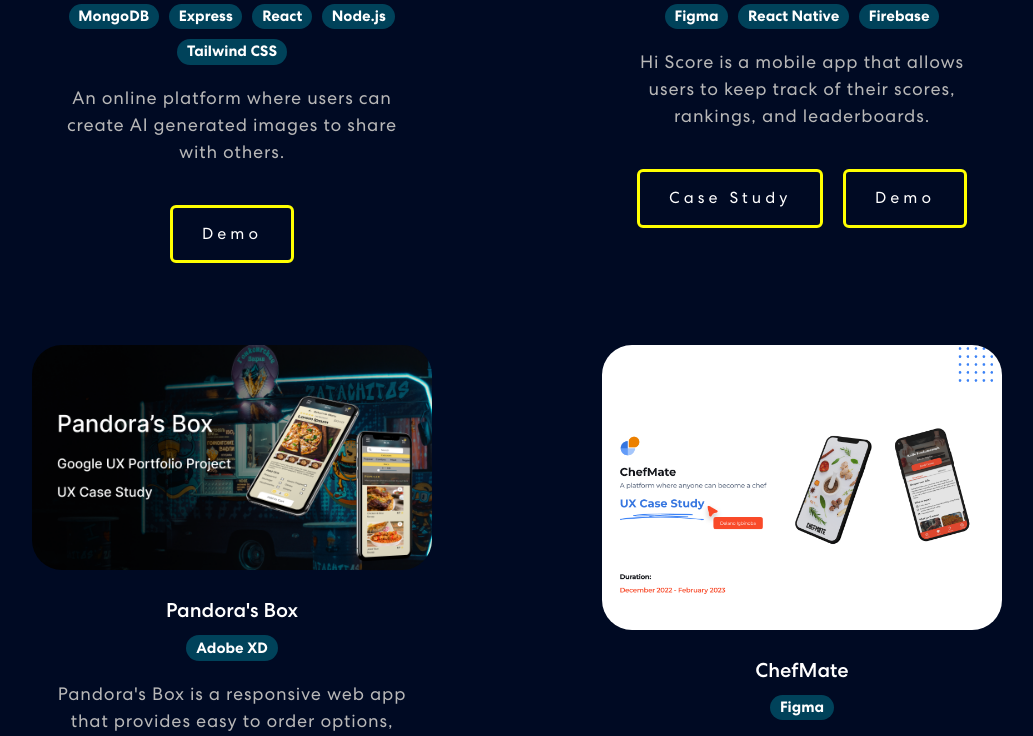
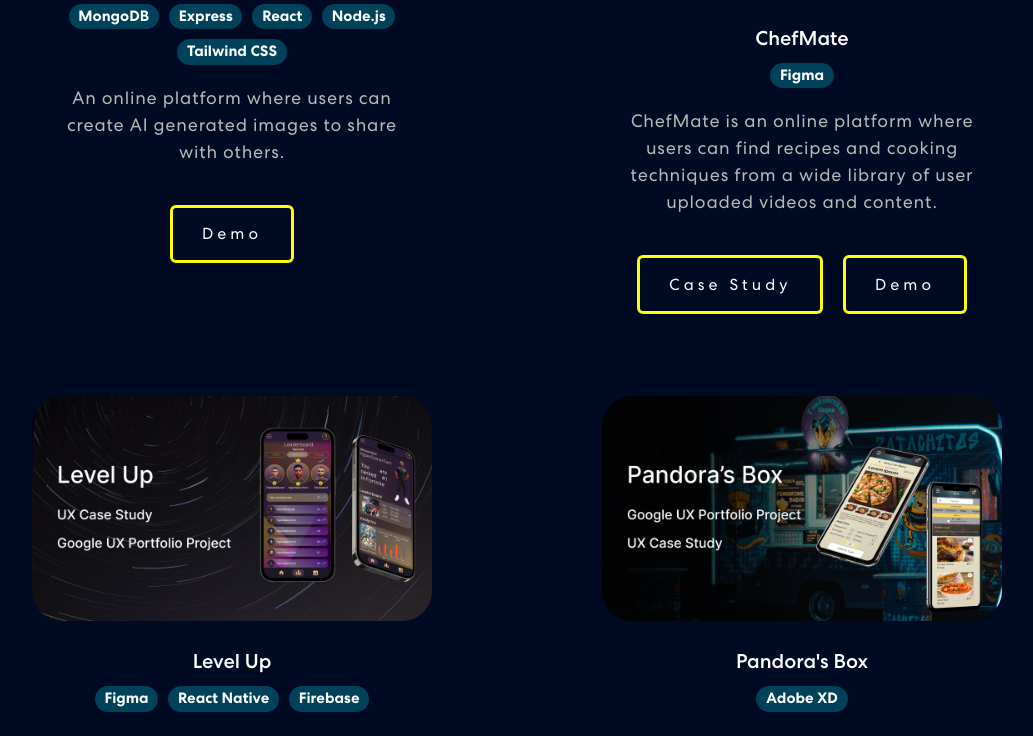
Before and after one commit to digbinoba/digbinoba.github.io, a React (Create React App) app: page / in a window 1280 px wide. Shown: the part 2116-2852 px from the top of the page, without its empty margins (74-1107 px from the left). Built offline with nearby package versions, Linux system fonts and the light colour scheme.

Commit message:
changed order of projects

```diff
--- a/src/assets/files/projects.js
+++ b/src/assets/files/projects.js
@@ -9,12 +9,24 @@ export const projects = [
     liveDemoLink: "https://deft-bombolone-6768a1.netlify.app/",
   },
   {
-    title: "Hi Score",
+    title: "ChefMate",
+    projectType: "UX/UI",
+    thumbnail: "/project-img/p3cover.png",
+    tags: ["Figma"],
+    details:
+      "ChefMate is an online platform where users can find recipes and cooking techniques from a wide library of user uploaded videos and content.",
+    caseStudyLink:
+      "https://www.behance.net/gallery/163329633/ChefMate-Cooking-Learning-Platform-UX-Case-Study",
+    liveDemoLink:
+      "https://www.figma.com/proto/jchu5msJk4DOXW1mUDjfHg/P3-Prototype?node-id=1%253A213&scaling=min-zoom&page-id=0%253A1&starting-point-node-id=1%253A213&show-proto-sidebar=1",
+  },
+  {
+    title: "Level Up",
     projectType: "UX/UI",
     thumbnail: "/project-img/hi-score-thumb.png",
     tags: ["Figma", "React Native", "Firebase"],
     details:
-      "Hi Score is a mobile app that allows users to keep track of their scores, rankings, and leaderboards. ",
+      "Level Up is a mobile app that allows users to keep track of their scores, rankings, and leaderboards. ",
     caseStudyLink:
       "https://www.behance.net/gallery/162767945/Level-Up-Hi-Score-Tracking-App-UX-Case-Study",
     liveDemoLink: "https://github.com/digbinoba/level-up",
@@ -32,18 +44,6 @@ export const projects = [
       "https://xd.adobe.com/view/997e1911-a5ed-4c4f-b66a-1a288069eb8e-cc2d/",
   },
   {
-    title: "ChefMate",
-    projectType: "UX/UI",
-    thumbnail: "/project-img/p3cover.png",
-    tags: ["Figma"],
-    details:
-      "ChefMate is an online platform where users can find recipes and cooking techniques from a wide library of user uploaded videos and content.",
-    caseStudyLink:
-      "https://www.behance.net/gallery/163329633/ChefMate-Cooking-Learning-Platform-UX-Case-Study",
-    liveDemoLink:
-      "https://www.figma.com/proto/jchu5msJk4DOXW1mUDjfHg/P3-Prototype?node-id=1%253A213&scaling=min-zoom&page-id=0%253A1&starting-point-node-id=1%253A213&show-proto-sidebar=1",
-  },
-  {
     title: "AR Shooter",
     projectType: "App",
     thumbnail: "project-img/arshooter.jpg",
```
